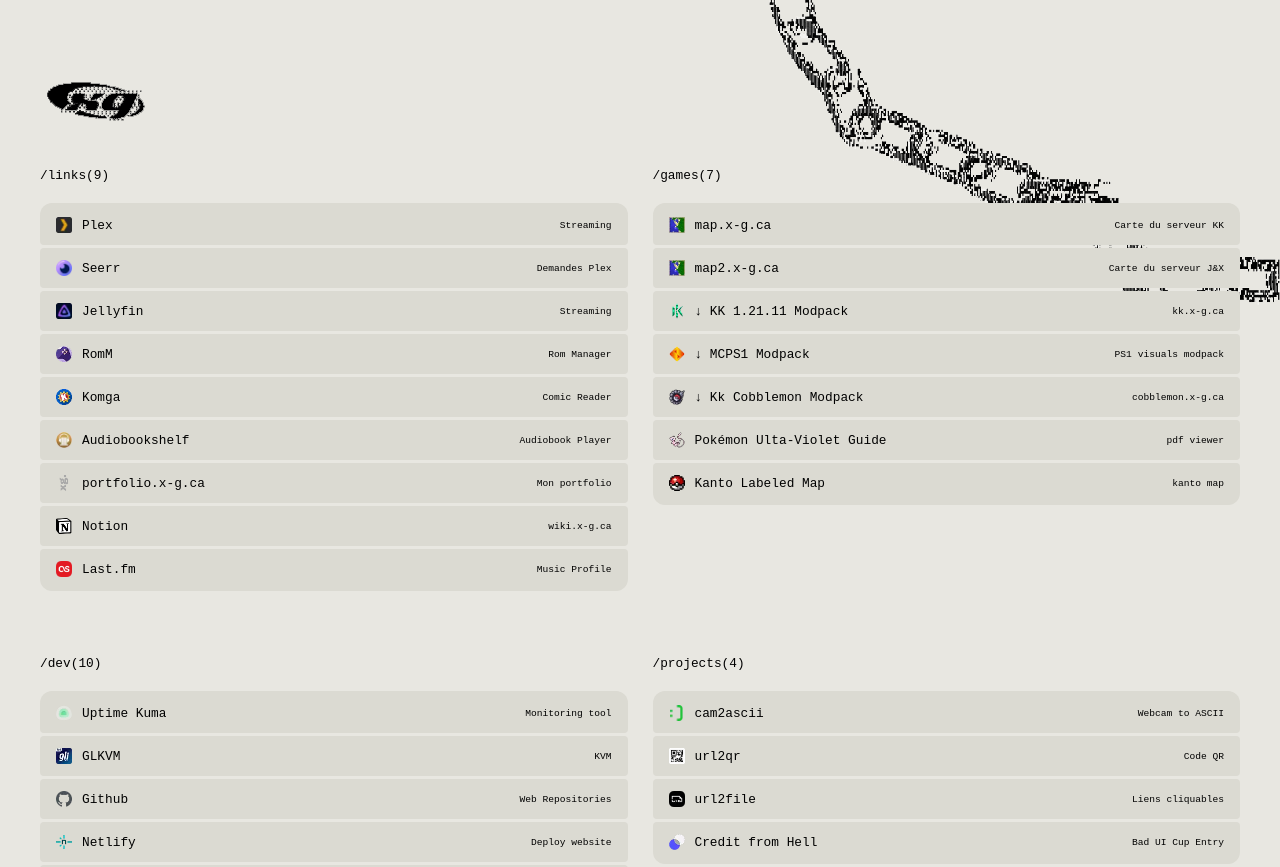
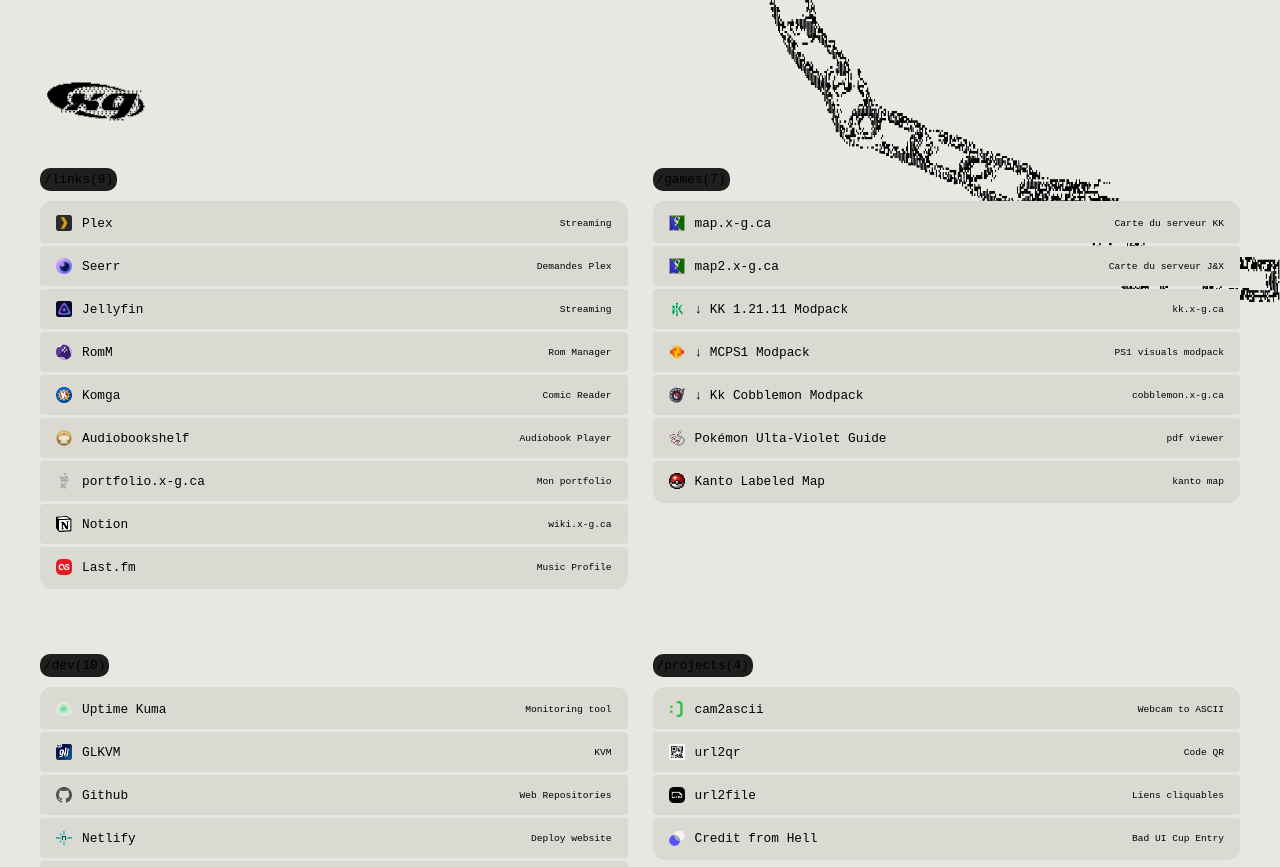
Before and after one commit to xaviergodbout/xg-11, an Eleventy site: page src/index.njk in a window 1280 px wide. Shown: the top 867 px of the page. Built offline with nearby package versions, Linux system fonts and the light colour scheme; Eleventy itself is replaced by a stand-in of ours; files that its build step writes are made by us from their sources; a web font is replaced by a local one.

Commit message:
Changed h2

```diff
--- a/public/css/styles.css
+++ b/public/css/styles.css
@@ -112,6 +112,12 @@
     padding-bottom: var(--spacing-xs);
     margin-top: var(--spacing-lg);
     margin-bottom: var(--spacing-xs);
+    background-color: #1f1f1f;
+    display: block;
+    width: fit-content;
+    padding: 4px;
+    border-radius: 10px;
+    font-weight: 500;
     }
 
     ol, ul, .header-controls {
@@ -323,6 +329,7 @@
     top: 0;
     right: 0;
     pointer-events: none;
+    z-index: -9999;
     }
 
     html.light-theme .link_ascii,
--- a/src/css/styles.css
+++ b/src/css/styles.css
@@ -112,6 +112,12 @@
     padding-bottom: var(--spacing-xs);
     margin-top: var(--spacing-lg);
     margin-bottom: var(--spacing-xs);
+    background-color: #1f1f1f;
+    display: block;
+    width: fit-content;
+    padding: 4px;
+    border-radius: 10px;
+    font-weight: 500;
     }
 
     ol, ul, .header-controls {
@@ -323,6 +329,7 @@
     top: 0;
     right: 0;
     pointer-events: none;
+    z-index: -9999;
     }
 
     html.light-theme .link_ascii,
```
